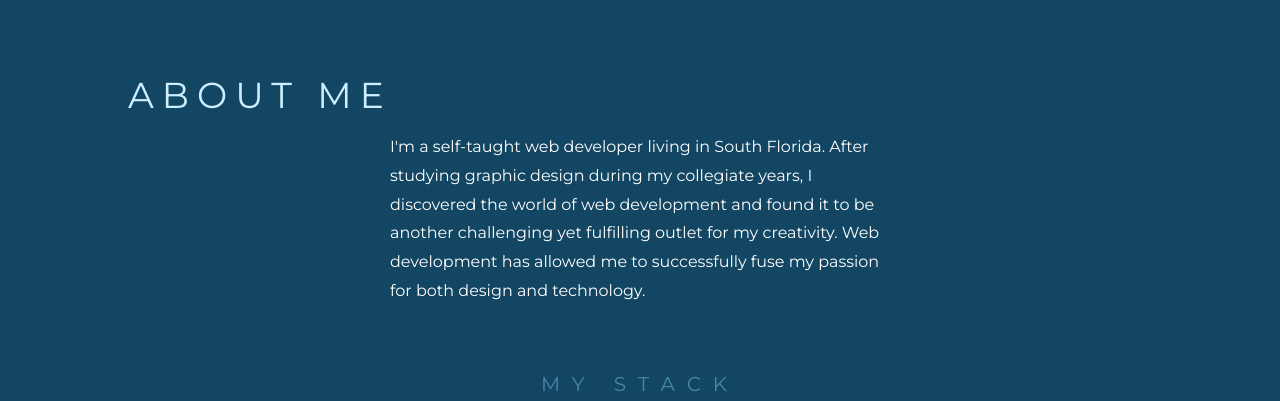
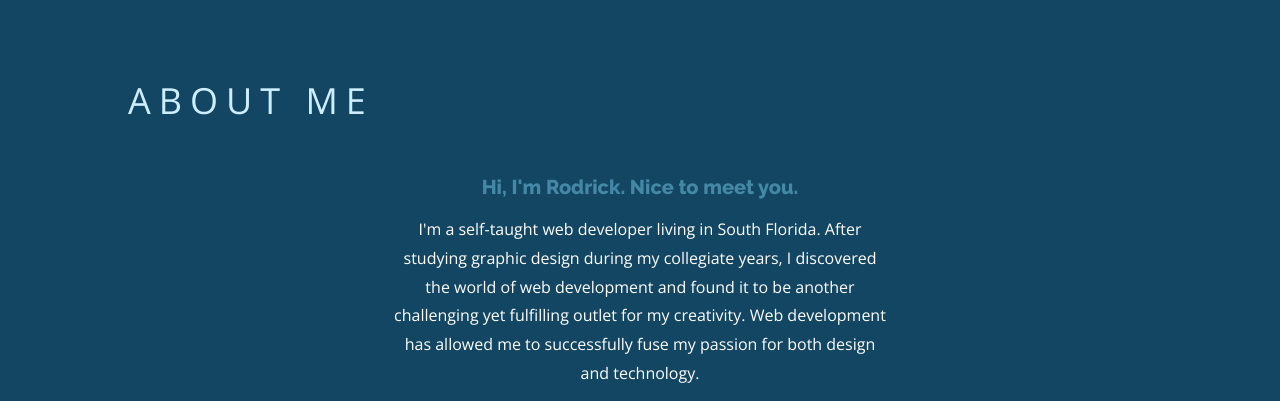
Before and after one commit to rscole87/rsc_portfolio_site, a plain HTML site: page index.html in a window 1280 px wide. Shown: the part 858-1259 px from the top of the page. Drawn offline with nearby package versions, Linux system fonts and the light colour scheme.

Commit message:
change fonts and add twitter link

```diff
--- a/index.html
+++ b/index.html
@@ -64,14 +64,11 @@
                     <h3 class="heading-medium">About Me</h3>
                 </div>
 
+                <h4 class="pull-quote">Hi, I'm Rodrick. Nice to meet you.</h4>
+
                 <div id="about-text">
                     <p class="body-copy">
-                        I'm a self-taught web developer living in South Florida.
-                        After studying graphic design during my collegiate years, I
-                        discovered the world of web development and found it to be another
-                        challenging yet fulfilling outlet for my creativity.
-                        Web development has allowed me to successfully fuse my
-                        passion for both design and technology.
+                        I'm a self-taught web developer living in South Florida. After studying graphic design during my collegiate years, I discovered the world of web development and found it to be another challenging yet fulfilling outlet for my creativity. Web development has allowed me to successfully fuse my passion for both design and technology.
                     </p>
                 </div>
 
@@ -178,6 +175,8 @@
                                     target="_blank"><img src="./images/github.svg" class="social-media-icon" alt=""></a>
                             <a href="https://www.instagram.com/rodrick.s.coleman/"
                                     target="_blank"><img src="./images/instagram.svg" class="social-media-icon" alt=""></a>
+                            <a href="https://twitter.com/rodrickCodesman"
+                                    target="_blank"><img src="./images/twitter.svg" class="social-media-icon" alt=""></a>
                         </ul>
                     </div>
                 </div>
@@ -185,8 +184,5 @@
         </footer>
 
         <script src="./scripts/portfolio.js" type="module" async></script>
-        <script src="projectList.js" type="module"></script>
-        <script src="./scripts/Contact.js" async></script>
-
     </body>
 </html>
--- a/styles/_mixins.scss
+++ b/styles/_mixins.scss
@@ -1,5 +1,9 @@
-@mixin montserrat {
-  font-family: "Montserrat", sans-serif;
+@mixin raleway {
+  font-family: "Raleway", sans-serif;
+}
+
+@mixin opensans {
+  font-family: "Open Sans", sans-serif;
 }
 
 @mixin flexContainer {
@@ -30,7 +34,7 @@
 
 @mixin formInput {
   & input[type="text"] {
-    @include montserrat;
+    @include opensans;
     background-color: $midnightBlue;
     width: 100%;
     padding: 12px 20px;
@@ -40,7 +44,7 @@
   }
 
   & textarea {
-    @include montserrat;
+    @include opensans;
     width: 100%;
     height: 150px;
     margin: 8px 0;
--- a/styles/_mobile.scss
+++ b/styles/_mobile.scss
@@ -80,7 +80,7 @@
   }
 
   #about-section {
-    & .stack-icon{
+    & .stack-icon {
       max-width: 70px;
     }
   }
@@ -107,7 +107,7 @@
     height: 150px;
   }
 
-  .modal-content{
+  .modal-content {
     width: 80%;
     margin: 25% auto;
   }
@@ -147,8 +147,8 @@
         padding-right: 15px;
       }
 
-      & .social-media-icon{
-        max-width: 50px;
+      & .social-media-icon {
+        max-width: 40px;
       }
     }
   }
--- a/styles/portfolio.scss
+++ b/styles/portfolio.scss
@@ -1,4 +1,5 @@
-@import url("https://fonts.googleapis.com/css?family=Montserrat:400,700&display=swap");
+@import url("https://fonts.googleapis.com/css2?family=Raleway:wght@300;400;700;800&display=swap");
+@import url("https://fonts.googleapis.com/css2?family=Open+Sans:wght@300;400&display=swap");
 @import "./variables";
 @import "./mixins";
 @import "./mobile";
@@ -8,7 +9,7 @@
 
 body {
   margin: 0px;
-  @include montserrat;
+  @include opensans;
 }
 
 html {
@@ -83,11 +84,12 @@ html {
   //   margin-left: 5%;
 
   & h3.heading-medium {
+    // @include raleway;
     color: $lightBlue;
     padding-top: 50px;
     margin: 0px;
     font-size: 50px;
-    font-weight: 400;
+    font-weight: 300;
     text-transform: uppercase;
     letter-spacing: 10px;
     -webkit-appearance: none;
@@ -150,8 +152,18 @@ html {
 #about-section {
   background-color: $midnightBlue;
 
+  & .pull-quote {
+    @include flexCenter;
+    @include raleway;
+    margin: 50px 0 0 0;
+    font-size: 20px;
+    font-weight: 800;
+    color: $mediumBlue;
+  }
+
   & #about-text {
     @include flexCenter;
+    text-align: center;
   }
 
   & .stack-icon {
@@ -164,7 +176,7 @@ html {
       color: $mediumBlue;
       padding-top: 50px;
       margin: 0px;
-      margin-bottom: 20px;
+      margin-bottom: 50px;
       font-size: 20px;
       font-weight: 400;
       text-transform: uppercase;
@@ -215,7 +227,7 @@ html {
 #contact-section {
   background-color: $mediumBlue;
   & ::placeholder {
-    @include montserrat;
+    @include opensans;
     color: $white;
   }
 
@@ -379,7 +391,7 @@ footer {
   }
 
   & .social-media-icon {
-    max-width: 80px;
+    max-width: 65px;
   }
 }
 
```
Also changed, not shown: styles/portfolio.css, 1 other file.
